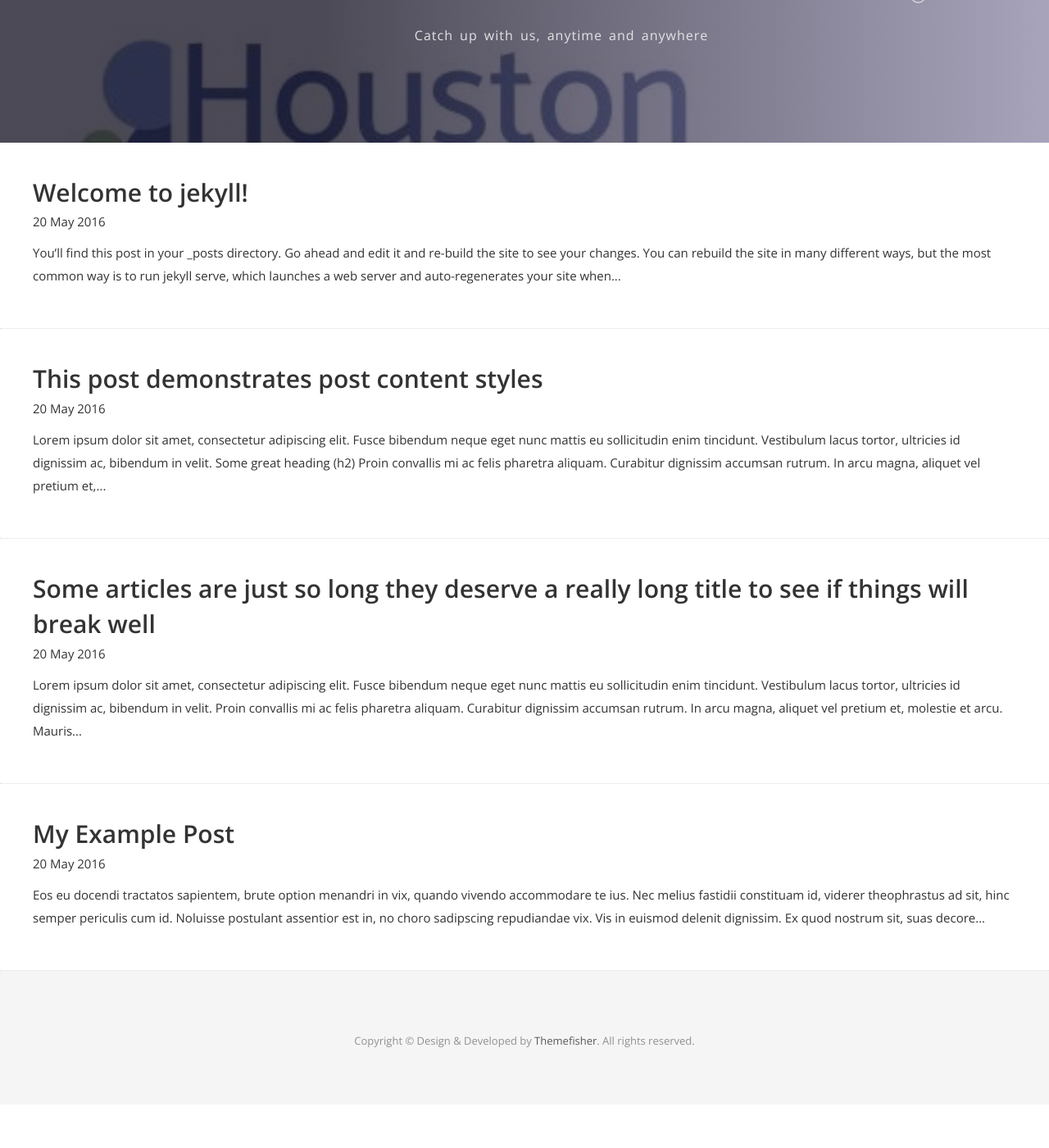
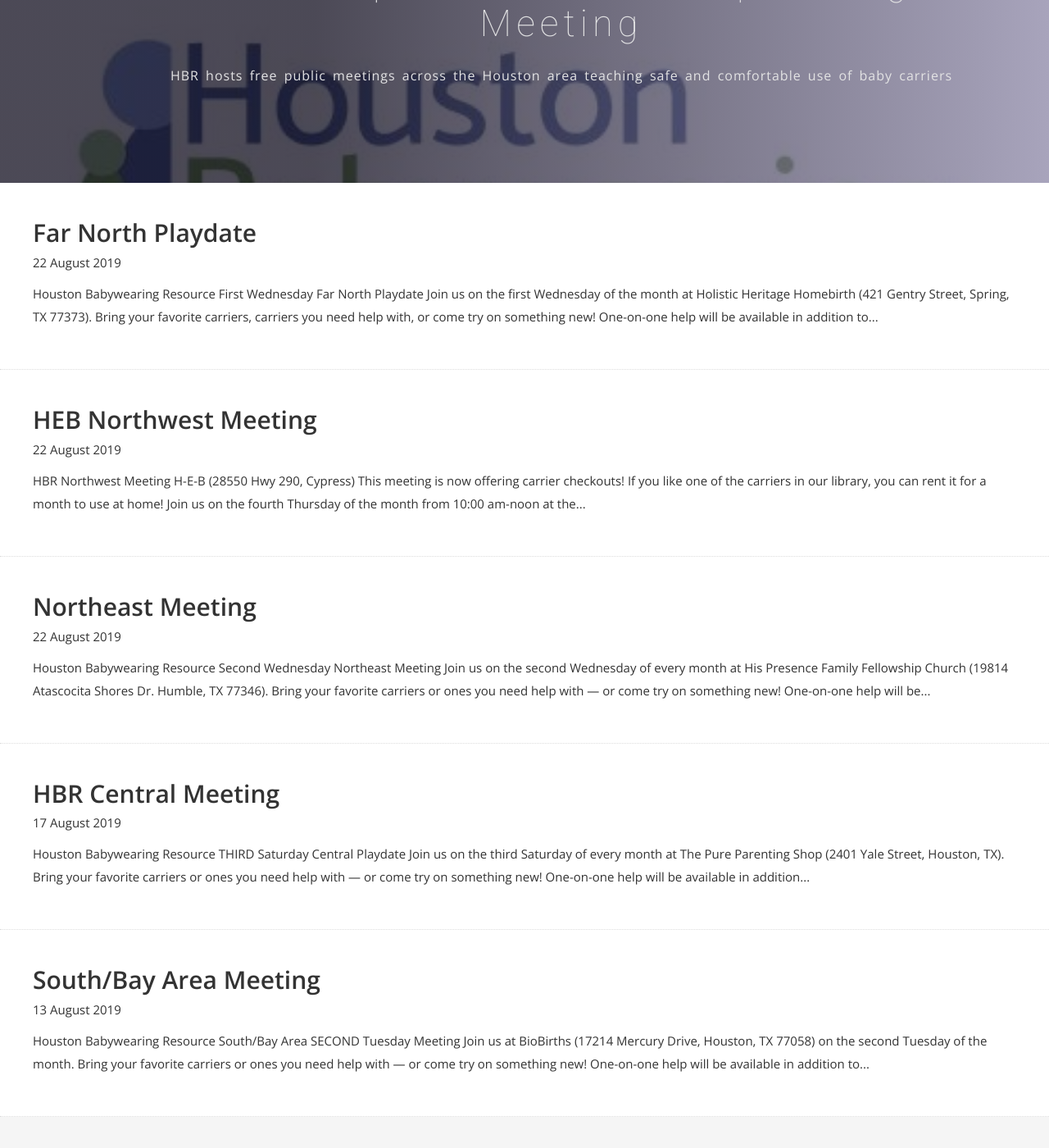
Before and after one commit to geckya/HBR, a Jekyll site: the page built from meetings.html, in a window 1280 px wide and 1400 px high, scrolled down 286 px. Shown: the whole window at 82% size. Built offline with Jekyll 4.4.1, drawn with Linux system fonts in a browser that asks for light colours; nearby versions of some CDN libraries; some web fonts are replaced; before the commit the page ends 1633 px from its top, so only the background shows below that; some of the changed text lies outside the part shown.

Commit message:
add meetings

````diff
--- a/_includes/header.html
+++ b/_includes/header.html
@@ -23,8 +23,8 @@
               <ul class="nav navbar-nav navbar-right">
                 <li><a href="{{ site.baseurl }}/">Home</a></li>
                 <li><a href="{{ site.baseurl }}/memberships">Memberships</a></li>
+                <li><a href="{{ site.baseurl }}/meetings">Meetings</a></li>
 <!--
-                <li><a href="{{ site.baseurl }}/blog">Blog</a></li>
                 <li><a href="#">Service</a></li>
 -->
                 <li><a href="{{ site.baseurl }}/contact">Contact</a></li>
--- a/_posts/2016-05-20-my-example-post.md
+++ /dev/null
@@ -1,12 +0,0 @@
----
-layout: post
----
-
-Eos eu docendi tractatos sapientem, brute option menandri in vix, quando vivendo accommodare te ius. Nec melius fastidii constituam id, viderer theophrastus ad sit, hinc semper periculis cum id. Noluisse postulant assentior est in, no choro sadipscing repudiandae vix. Vis in euismod delenit dignissim. Ex quod nostrum sit, suas decore animal id ius, nobis solet detracto quo te.
-
-{% comment %}
-Might you have an include in your theme? Why not try it here!
-{% include my-themes-great-include.html %}
-{% endcomment %}
-
-No laudem altera adolescens has, volumus lucilius eum no. Eam ei nulla audiam efficiantur. Suas affert per no, ei tale nibh sea. Sea ne magna harum, in denique scriptorem sea, cetero alienum tibique ei eos. Labores persequeris referrentur eos ei.
--- a/_posts/2016-05-20-super-long-article.md
+++ /dev/null
@@ -1,10 +0,0 @@
----
-layout: post
-title: "Some articles are just so long they deserve a really long title to see if things will break well"
----
-
-Lorem ipsum dolor sit amet, consectetur adipiscing elit. Fusce bibendum neque eget nunc mattis eu sollicitudin enim tincidunt. Vestibulum lacus tortor, ultricies id dignissim ac, bibendum in velit. Proin convallis mi ac felis pharetra aliquam. Curabitur dignissim accumsan rutrum. In arcu magna, aliquet vel pretium et, molestie et arcu. Mauris lobortis nulla et felis ullamcorper bibendum. Phasellus et hendrerit mauris. Proin eget nibh a massa vestibulum pretium. Suspendisse eu nisl a ante aliquet bibendum quis a nunc. Praesent varius interdum vehicula. Aenean risus libero, placerat at vestibulum eget, ultricies eu enim. Praesent nulla tortor, malesuada adipiscing adipiscing sollicitudin, adipiscing eget est.
-
-Lorem ipsum dolor sit amet, consectetur adipiscing elit. Fusce bibendum neque eget nunc mattis eu sollicitudin enim tincidunt. Vestibulum lacus tortor, ultricies id dignissim ac, bibendum in velit. Proin convallis mi ac felis pharetra aliquam. Curabitur dignissim accumsan rutrum. In arcu magna, aliquet vel pretium et, molestie et arcu. Mauris lobortis nulla et felis ullamcorper bibendum. Phasellus et hendrerit mauris. Proin eget nibh a massa vestibulum pretium. Suspendisse eu nisl a ante aliquet bibendum quis a nunc. Praesent varius interdum vehicula. Aenean risus libero, placerat at vestibulum eget, ultricies eu enim. Praesent nulla tortor, malesuada adipiscing adipiscing sollicitudin, adipiscing eget est.
-
-Lorem ipsum dolor sit amet, consectetur adipiscing elit. Fusce bibendum neque eget nunc mattis eu sollicitudin enim tincidunt. Vestibulum lacus tortor, ultricies id dignissim ac, bibendum in velit. Proin convallis mi ac felis pharetra aliquam. Curabitur dignissim accumsan rutrum. In arcu magna, aliquet vel pretium et, molestie et arcu. Mauris lobortis nulla et felis ullamcorper bibendum. Phasellus et hendrerit mauris. Proin eget nibh a massa vestibulum pretium. Suspendisse eu nisl a ante aliquet bibendum quis a nunc. Praesent varius interdum vehicula. Aenean risus libero, placerat at vestibulum eget, ultricies eu enim. Praesent nulla tortor, malesuada adipiscing adipiscing sollicitudin, adipiscing eget est.
--- a/_posts/2016-05-20-this-post-demonstrates-post-content-styles.md
+++ /dev/null
@@ -1,87 +0,0 @@
----
-layout: post
-title: "This post demonstrates post content styles"
-author: "Bart Simpson"
-meta: "Springfield"
----
-
-Lorem ipsum dolor sit amet, consectetur adipiscing elit. Fusce bibendum neque eget nunc mattis eu sollicitudin enim tincidunt. Vestibulum lacus tortor, ultricies id dignissim ac, bibendum in velit.
-
-## Some great heading (h2)
-
-Proin convallis mi ac felis pharetra aliquam. Curabitur dignissim accumsan rutrum. In arcu magna, aliquet vel pretium et, molestie et arcu.
-
-Mauris lobortis nulla et felis ullamcorper bibendum. Phasellus et hendrerit mauris. Proin eget nibh a massa vestibulum pretium. Suspendisse eu nisl a ante aliquet bibendum quis a nunc. Praesent varius interdum vehicula. Aenean risus libero, placerat at vestibulum eget, ultricies eu enim. Praesent nulla tortor, malesuada adipiscing adipiscing sollicitudin, adipiscing eget est.
-
-## Another great heading (h2)
-
-Lorem ipsum dolor sit amet, consectetur adipiscing elit. Fusce bibendum neque eget nunc mattis eu sollicitudin enim tincidunt. Vestibulum lacus tortor, ultricies id dignissim ac, bibendum in velit.
-
-### Some great subheading (h3)
-
-Proin convallis mi ac felis pharetra aliquam. Curabitur dignissim accumsan rutrum. In arcu magna, aliquet vel pretium et, molestie et arcu. Mauris lobortis nulla et felis ullamcorper bibendum.
-
-Phasellus et hendrerit mauris. Proin eget nibh a massa vestibulum pretium. Suspendisse eu nisl a ante aliquet bibendum quis a nunc.
-
-### Some great subheading (h3)
-
-Praesent varius interdum vehicula. Aenean risus libero, placerat at vestibulum eget, ultricies eu enim. Praesent nulla tortor, malesuada adipiscing adipiscing sollicitudin, adipiscing eget est.
-
-> This quote will change your life. It will reveal the secrets of the universe, and all the wonders of humanity. Don't misuse it.
-
-Lorem ipsum dolor sit amet, consectetur adipiscing elit. Fusce bibendum neque eget nunc mattis eu sollicitudin enim tincidunt.
-
-### Some great subheading (h3)
-
-Vestibulum lacus tortor, ultricies id dignissim ac, bibendum in velit. Proin convallis mi ac felis pharetra aliquam. Curabitur dignissim accumsan rutrum.
-
-```html
-<html>
-  <head>
-  </head>
-  <body>
-    <p>Hello, World!</p>
-  </body>
-</html>
-```
-
-
-In arcu magna, aliquet vel pretium et, molestie et arcu. Mauris lobortis nulla et felis ullamcorper bibendum. Phasellus et hendrerit mauris.
-
-#### You might want a sub-subheading (h4)
-
-In arcu magna, aliquet vel pretium et, molestie et arcu. Mauris lobortis nulla et felis ullamcorper bibendum. Phasellus et hendrerit mauris.
-
-In arcu magna, aliquet vel pretium et, molestie et arcu. Mauris lobortis nulla et felis ullamcorper bibendum. Phasellus et hendrerit mauris.
-
-#### But it's probably overkill (h4)
-
-In arcu magna, aliquet vel pretium et, molestie et arcu. Mauris lobortis nulla et felis ullamcorper bibendum. Phasellus et hendrerit mauris.
-
-### Oh hai, an unordered list!!
-
-In arcu magna, aliquet vel pretium et, molestie et arcu. Mauris lobortis nulla et felis ullamcorper bibendum. Phasellus et hendrerit mauris.
-
-- First item, yo
-- Second item, dawg
-- Third item, what what?!
-- Fourth item, fo sheezy my neezy
-
-### Oh hai, an ordered list!!
-
-In arcu magna, aliquet vel pretium et, molestie et arcu. Mauris lobortis nulla et felis ullamcorper bibendum. Phasellus et hendrerit mauris.
-
-1. First item, yo
-2. Second item, dawg
-3. Third item, what what?!
-4. Fourth item, fo sheezy my neezy
-
-
-
-## Headings are cool! (h2)
-
-Proin eget nibh a massa vestibulum pretium. Suspendisse eu nisl a ante aliquet bibendum quis a nunc. Praesent varius interdum vehicula. Aenean risus libero, placerat at vestibulum eget, ultricies eu enim. Praesent nulla tortor, malesuada adipiscing adipiscing sollicitudin, adipiscing eget est.
-
-Praesent nulla tortor, malesuada adipiscing adipiscing sollicitudin, adipiscing eget est.
-
-Proin eget nibh a massa vestibulum pretium. Suspendisse eu nisl a ante aliquet bibendum quis a nunc.
--- a/_posts/2016-05-20-welcome-to-jekyll.md
+++ /dev/null
@@ -1,26 +0,0 @@
----
-layout: post
-title: Welcome to jekyll!
-subtitle: Jekyll is a blog-aware, static site generator in Ruby https://jekyllrb.com
-date: 2016-05-20 21:11:27
-author: jekyll
----
-You’ll find this post in your `_posts` directory. Go ahead and edit it and re-build the site to see your changes. You can rebuild the site in many different ways, but the most common way is to run `jekyll serve`, which launches a web server and auto-regenerates your site when a file is updated.
-
-To add new posts, simply add a file in the `_posts` directory that follows the convention `YYYY-MM-DD-name-of-post.ext` and includes the necessary front matter. Take a look at the source for this post to get an idea about how it works.
-
-Jekyll also offers powerful support for code snippets:
-
-{% highlight ruby %}
-def print_hi(name)
-  puts "Hi, #{name}"
-end
-print_hi('Tom')
-#=> prints 'Hi, Tom' to STDOUT.
-{% endhighlight %}
-
-Check out the [Jekyll docs][jekyll-docs] for more info on how to get the most out of Jekyll. File all bugs/feature requests at [Jekyll’s GitHub repo][jekyll-gh]. If you have questions, you can ask them on [Jekyll Talk][jekyll-talk].
-
-[jekyll-docs]: http://jekyllrb.com/docs/home
-[jekyll-gh]:   https://github.com/jekyll/jekyll
-[jekyll-talk]: https://talk.jekyllrb.com/
--- /dev/null
+++ b/_posts/2019-08-07-Aug-FarN.md
@@ -0,0 +1,18 @@
+---
+layout: post
+title: Far North Playdate
+subtitle: First Wednesdays
+date: 2019-08-22 10:30
+author: jekyll
+---
+Houston Babywearing Resource First Wednesday Far North Playdate
+
+Join us on the first Wednesday of the month at Holistic Heritage Homebirth (421 Gentry Street, Spring, TX 77373). Bring your favorite carriers, carriers you need help with, or come try on something new!  One-on-one help will be available in addition to general babywearing demonstrations and safety discussions, as led by our babywearing leaders. Whether you're curious about babywearing, an old pro, or somewhere in between, come on out and meet fellow babywearing families and we'll have some fun!
+
+Meetings are always free and open to everyone — children of all ages are welcome!
+
+DIRECTIONS: From Gentry Street, turn into the shopping center parking lot by the sign for The Doll Hospital, look for Holistic Heritage three-quarters of the way down. Parking is free. Upon entering the building, go through the small lobby into the bigger open area for meetings.  Chairs are available, toys are in the corner for littles.
+
+Check out [our Facebook page][facebook-1st-W] for the most up-to-date info about HBR meetings.
+
+[facebook-1st-W]: https://www.facebook.com/events/396332250950443/
--- /dev/null
+++ b/_posts/2019-08-13-Aug-S.md
@@ -0,0 +1,16 @@
+---
+layout: post
+title: South/Bay Area Meeting
+subtitle: Second Tuesdays
+date: 2019-08-13 10:00
+author: jekyll
+---
+Houston Babywearing Resource South/Bay Area SECOND Tuesday Meeting
+
+Join us at BioBirths (17214 Mercury Drive, Houston, TX 77058) on the second Tuesday of the month. Bring your favorite carriers or ones you need help with — or come try on something new! One-on-one help will be available in addition to general babywearing demonstrations and safety discussions, as led by our babywearing leaders. We will start with our 101 part of the class at 10. This will give us a chance to talk to you about some of your different options in babywearing as well as some basic functions and workings of the styles of carriers. We will follow this with breaking up into smaller groups to address questions or concerns. So whether you're curious about babywearing, an old pro, or somewhere in between, come on out and meet fellow babywearing families and we'll have some fun!
+
+Meetings are always free and open to everyone — children of all ages are welcome!
+
+Check out [our Facebook page][facebook-2nd-Tu] for the most up-to-date info about HBR meetings.
+
+[facebook-2nd-Tu]: https://www.facebook.com/events/928943884162547/
--- /dev/null
+++ b/_posts/2019-08-14-Aug-NE.md
@@ -0,0 +1,18 @@
+---
+layout: post
+title: Northeast Meeting
+subtitle: Second Wednesdays
+date: 2019-08-22 10:00
+author: jekyll
+---
+Houston Babywearing Resource Second Wednesday Northeast Meeting
+
+Join us on the second Wednesday of every month at His Presence Family Fellowship Church (19814 Atascocita Shores Dr. Humble, TX 77346). Bring your favorite carriers or ones you need help with — or come try on something new! One-on-one help will be available in addition to general babywearing demonstrations and safety discussions, as led by our babywearing leaders. We will start with our 101 part of the class at 10:00 am. This will give us a chance to talk to you about some of your different options in babywearing as well as some basic functions and workings of the styles of carriers. We will follow this with breaking up into smaller groups to address questions or concerns. So whether you're curious about babywearing, an old pro, or somewhere in between, come on out and meet fellow babywearing families and we'll have some fun!
+
+Meetings are always free and open to everyone — children of all ages are welcome!
+
+DIRECTIONS: If you are coming down 1960 from Humble/Atascocita toward Huffman you will take a Right on Atascocita Shores. This is the last light before the Huffman Bridge. There is a Chevron on the corner. We are on the RIGHT side of Atascocita shores BEHIND the Chevron and ACROSS from the Lake Shore Villas Apartments.
+
+Check out [our Facebook page][facebook-2nd-W] for the most up-to-date info about HBR meetings.
+
+[facebook-2nd-W]: https://www.facebook.com/events/1001423586719627/
--- /dev/null
+++ b/_posts/2019-08-17-Aug-C.md
@@ -0,0 +1,16 @@
+---
+layout: post
+title: HBR Central Meeting
+subtitle: Third Saturdays
+date: 2019-08-17 1:00 PM
+author: jekyll
+---
+Houston Babywearing Resource THIRD Saturday Central Playdate
+
+Join us on the third Saturday of every month at The Pure Parenting Shop (2401 Yale Street, Houston, TX). Bring your favorite carriers or ones you need help with — or come try on something new! One-on-one help will be available in addition to general babywearing demonstrations and safety discussions, as led by our babywearing leaders. We will start with our 101 part of the class at 1 pm. This will give us a chance to talk to you about some of your different options in babywearing as well as some basic functions and workings of the styles of carriers. We will follow this with breaking up into smaller groups to address questions or concerns. So whether you're curious about babywearing, an old pro, or somewhere in between, come on out and meet fellow babywearing families and we'll have some fun!
+
+Meetings are always free and open to everyone — children of all ages are welcome!
+
+Check out [our Facebook page][facebook-3rd-Sa] for the most up-to-date info about HBR meetings.
+
+[facebook-3rd-Sa]: https://www.facebook.com/events/1037396653114966/
--- /dev/null
+++ b/_posts/2019-08-22-Aug-NW.md
@@ -0,0 +1,20 @@
+---
+layout: post
+title: HEB Northwest Meeting
+subtitle: Fourth Thursdays
+date: 2019-08-22 10:00
+author: jekyll
+---
+HBR Northwest Meeting
+H-E-B (28550 Hwy 290, Cypress)
+
+This meeting is now offering carrier checkouts! If you like one of the carriers in our library, you can rent it for a month to use at home!
+
+Join us on the fourth Thursday of the month from 10:00 am-noon at the Fairfield HEB (28550 Hwy 290, Cypress, TX 77433). You can park anywhere in the HEB Parking Lot. We will be meeting in the community room. Enter the building through the rightmost entrance (facing the building), then immediately turn right. The community room is through the snack area and down the hallway. There are also restrooms in this hallway.
+
+Bring your own carriers and get a fit check or try one of our carriers.
+Events are always free and open to everyone — children of all ages are welcome. We look forward to having you at our next meeting!
+
+Check out [our Facebook page][facebook-4th-Th] for the most up-to-date info about HBR meetings.
+
+[facebook-4th-Th]: https://www.facebook.com/events/468912843909841/
--- a/blog.html
+++ b/meetings.html
@@ -1,7 +1,7 @@
 ---
 layout: page
-title: Blog
-permalink: /blog/
+title: Meetings
+permalink: /meetings/
 ---
 <!-- Slider Start -->
 <section id="global-header">
@@ -9,8 +9,8 @@
     <div class="row">
       <div class="col-md-12">
         <div class="block">
-          <h1>Get the latest on what we're doing</h1>
-          <p>Catch up with us, anytime and anywhere</p>
+          <h1>Catch up with us at an upcoming meeting</h1>
+          <p>HBR hosts free public meetings across the Houston area teaching safe and comfortable use of baby carriers</p>
         </div>
       </div>
     </div>
````
